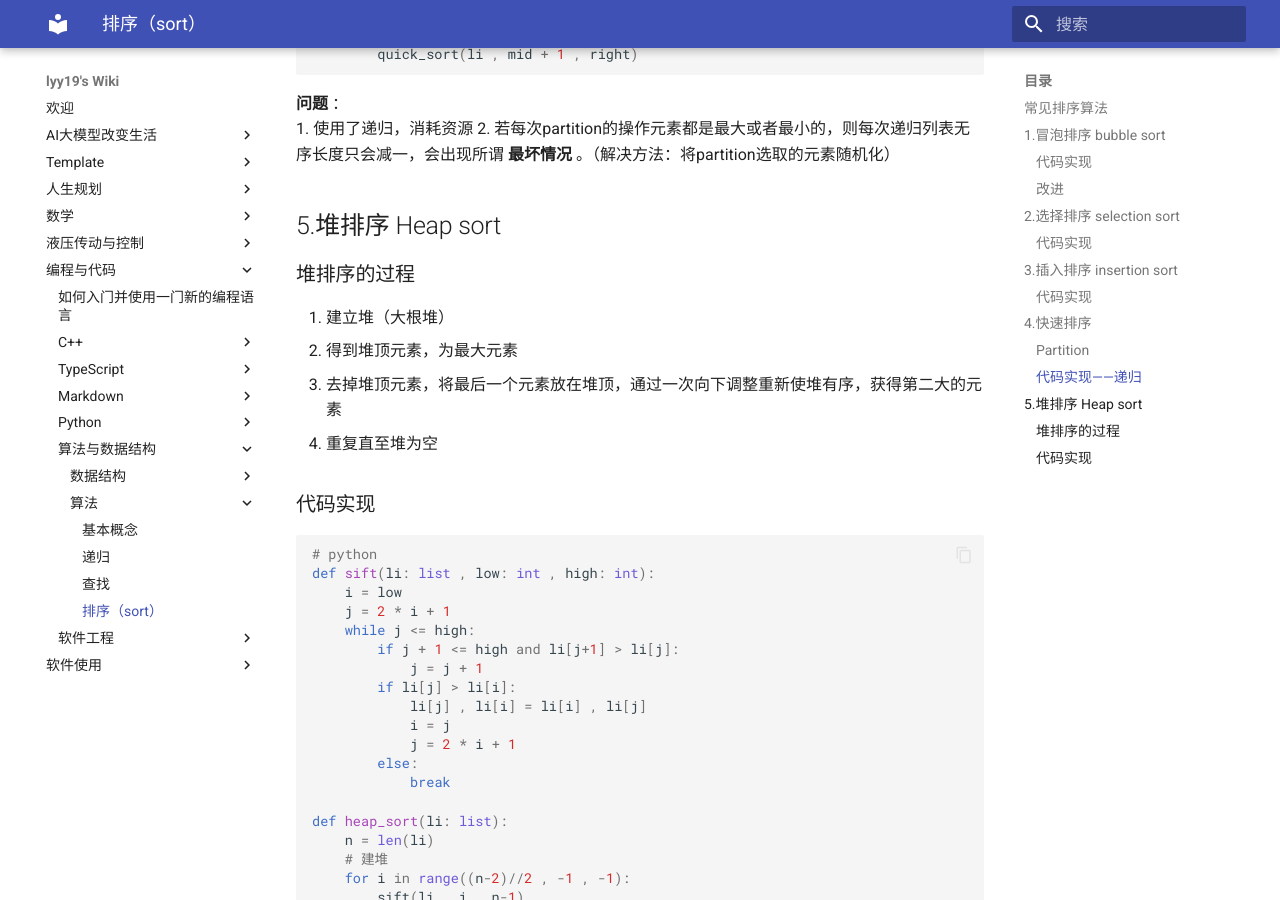
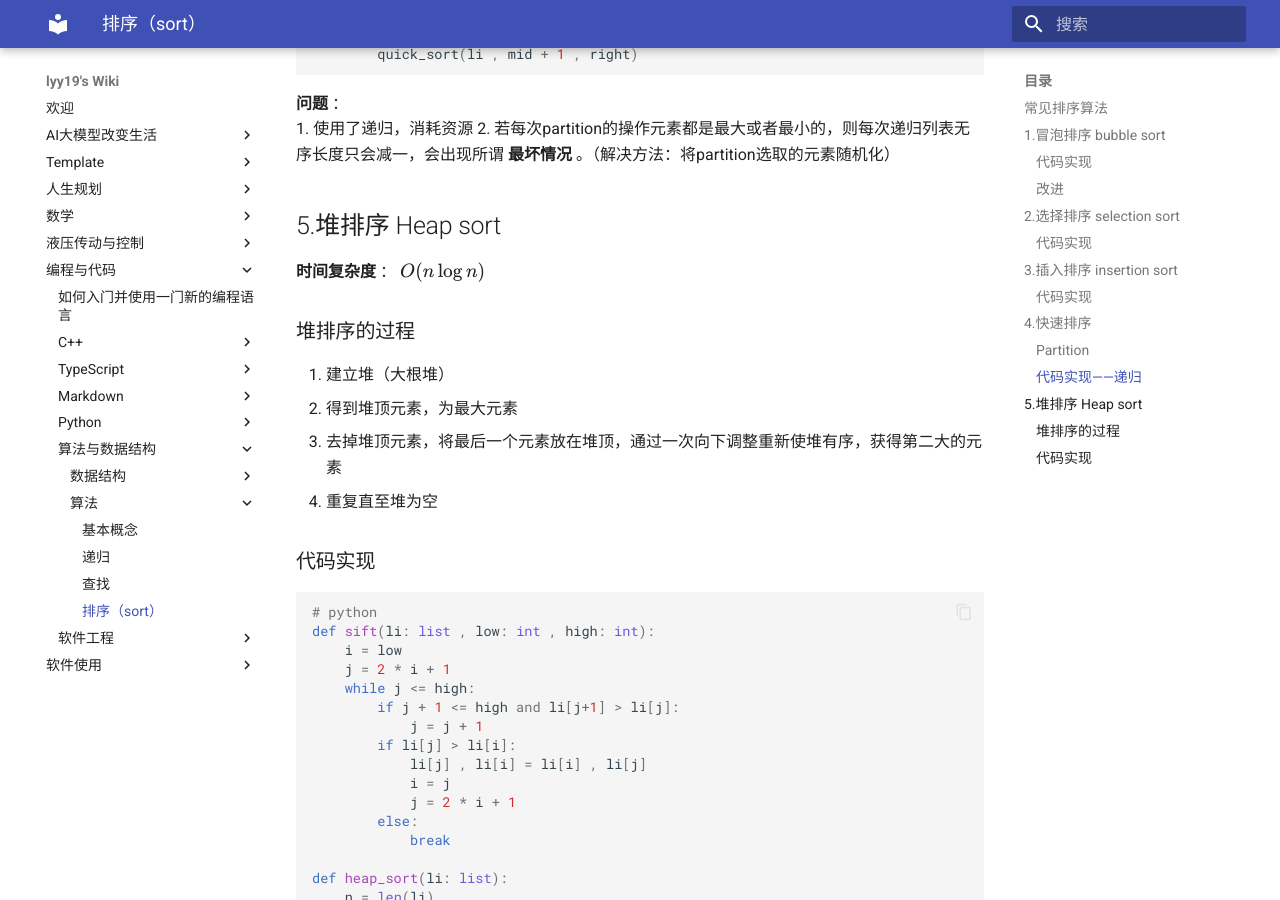
Before and after one commit to lyy1119/lyy1119.github.io, an MkDocs documentation site: the page built from docs/编程与代码/算法与数据结构/算法/sort.md, in a window 1280 px wide and 900 px high, scrolled down 3237 px. Built offline with MkDocs 1.6.1 and Material for MkDocs 9.7.7, drawn with Linux system fonts in a browser that asks for light colours.

Commit message:
write exp

```diff
--- a/docs/编程与代码/算法与数据结构/算法/sort.md
+++ b/docs/编程与代码/算法与数据结构/算法/sort.md
@@ -139,6 +139,8 @@ def quick_sort(li: list , left: int , right: int):
 
 ## 5.堆排序 Heap sort
 
+**时间复杂度** ： \( O(n \log n) \)
+
 ### 堆排序的过程
 
 1. 建立堆（大根堆）
```
